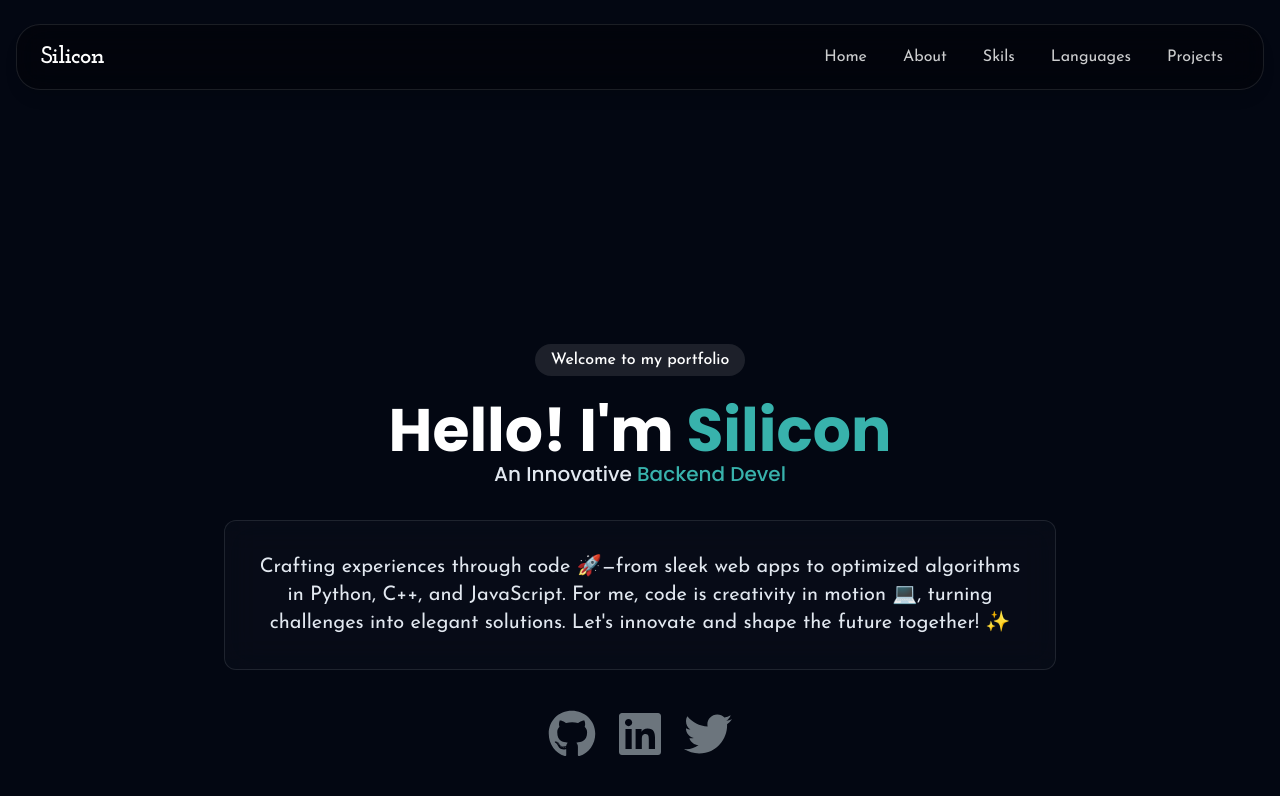
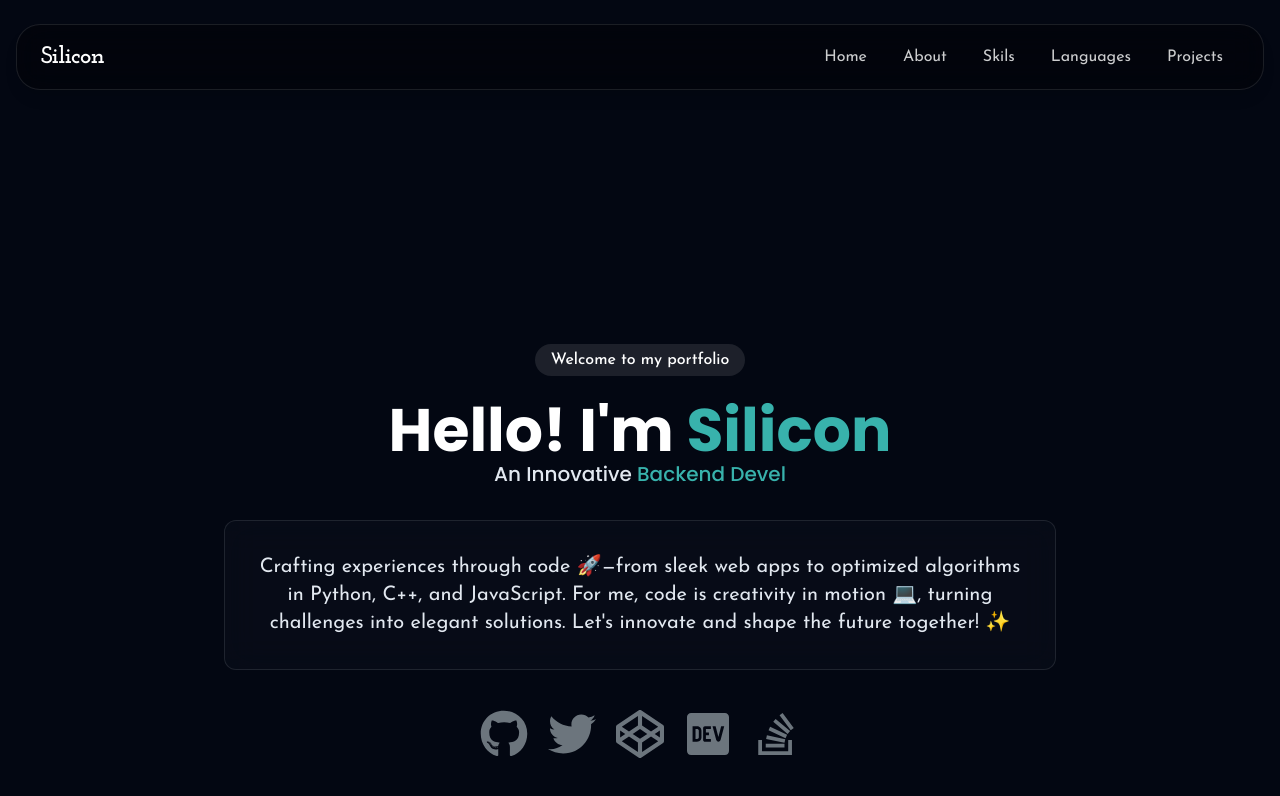
Before and after one commit to CoderSilicon/SIlicon3_3rd, a React (Vite) app: page / in a window 1280 px wide. Shown: the top 796 px of the page. Built offline with nearby package versions, Linux system fonts and the light colour scheme.

Commit message:
eight commit

```diff
--- a/src/components/FirstPage.jsx
+++ b/src/components/FirstPage.jsx
@@ -4,7 +4,14 @@ import gsap from "gsap";
 import { CSSPlugin } from "gsap/all";
 import { motion } from "framer-motion"; // Import Framer Motion
 import { firstPageParagraph } from "../Constant";
-import { FaGithub, FaLinkedin, FaTwitter, FaArrowRight } from "react-icons/fa";
+import {
+  FaGithub,
+  FaLinkedin,
+  FaTwitter,
+  FaCodepen,
+  FaDev,
+  FaStackOverflow,
+} from "react-icons/fa";
 
 gsap.registerPlugin(CSSPlugin);
 
@@ -86,18 +93,42 @@ const FirstPage = () => {
             <div className="flex items-center justify-between">
               <div className="flex items-center justify-between gap-1 mt-2">
                 {[
-                  { icon: FaGithub, label: "GitHub", href: "#" },
-                  { icon: FaLinkedin, label: "LinkedIn", href: "#" },
-                  { icon: FaTwitter, label: "Twitter", href: "#" },
+                  {
+                    icon: FaGithub,
+                    label: "GitHub",
+                    href: "https://github.com/SiliconGit",
+                  },
+                  {
+                    icon: FaTwitter,
+                    label: "X",
+                    href: "https://x.com/CoderSilicon",
+                  },
+                  {
+                    icon: FaCodepen,
+                    label: "CodePen",
+                    href: "https://codepen.io/codersilicon",
+                  },
+                  {
+                    icon: FaDev,
+                    label: "Dev Community",
+                    href: "https://dev.to/codersilicon",
+                  },
+                  {
+                    icon: FaStackOverflow,
+                    label: "Stack Overflow",
+                    href: "https://https://stackoverflow.com/users/28206480/codersilicon",
+                  },
                 ].map((social) => (
-                  <button
+                  <a
                     key={social.label}
                     aria-label={social.label}
                     href={social.href}
-                    className="bg-none border-none text-4xl lg:hover:text-5xl transition-all sm:text-5xl mx-2  text-[#6c757d] cursor-pointer lg:hover:text-slate-100 "
+                    target="_blank"
+                    rel="noopener noreferrer"
+                    className="bg-none border-none text-4xl lg:hover:text-5xl transition-all sm:text-5xl mx-2 text-[#6c757d] cursor-pointer lg:hover:text-slate-100"
                   >
                     <social.icon />
-                  </button>
+                  </a>
                 ))}
               </div>
             </div>
```
